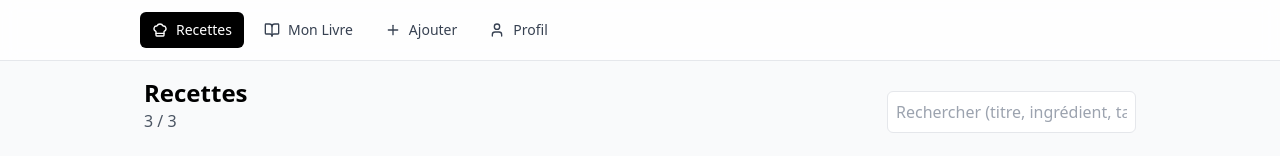
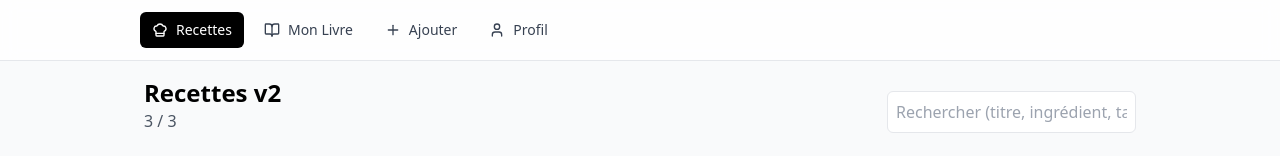
Before and after one commit to oliviertgpls-tech/Fdt-2, a Next.js app: page /recipes in a window 1280 px wide. Shown: the top 156 px of the page. Built offline with nearby package versions, Linux system fonts and the light colour scheme; grey boxes are pictures that could not be loaded.

Commit message:
Update page.tsx

```diff
--- a/app/(tabs)/recipes/page.tsx
+++ b/app/(tabs)/recipes/page.tsx
@@ -26,7 +26,7 @@ export default function RecipesPage() {
     <section className="space-y-6">
       <header className="flex items-end justify-between gap-3">
         <div>
-          <h1 className="text-2xl font-semibold">Recettes</h1>
+          <h1 className="text-2xl font-semibold">Recettes v2</h1>
           <p className="text-gray-600">{visible.length} / {recipes.length}</p>
         </div>
         <FilterBar onChange={setQ} />
```
